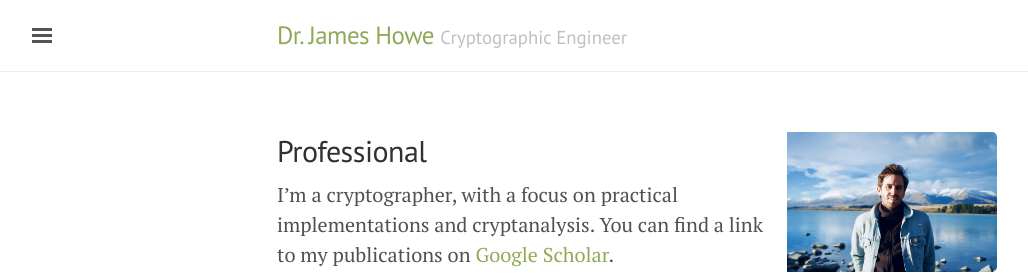
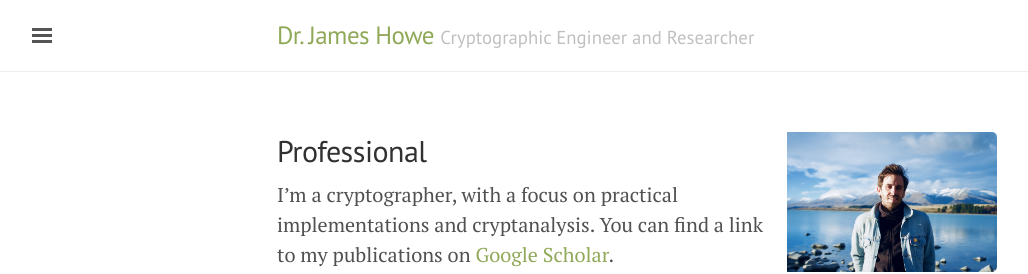
Before and after one commit to jameshoweee/jameshoweee.github.io, a Jekyll site: the page built from index.md, in a window 1280 px wide. Shown: the top 274 px of the page, without its empty margins (3-1031 px from the left). Built offline with Jekyll 4.4.1, drawn with Linux system fonts in a browser that asks for light colours.

Commit message:
Update _config.yml

```diff
--- a/_config.yml
+++ b/_config.yml
@@ -6,8 +6,8 @@ permalink:           pretty
 
 # Setup
 title:               Dr. James Howe
-tagline:             'Cryptographic Engineer'
-description:         'Personal home pages'
+tagline:             'Cryptographic Engineer and Researcher'
+description:         'Personal home page'
 url:                 http://jameshowe.eu
 #http://lanyon.getpoole.com
 baseurl:             ''
```
